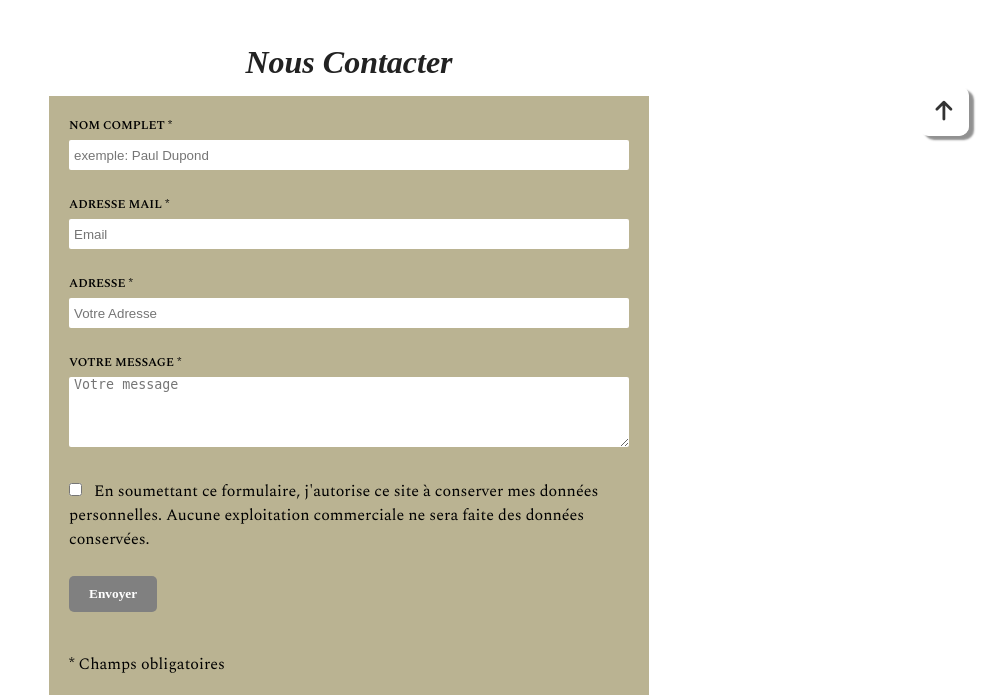
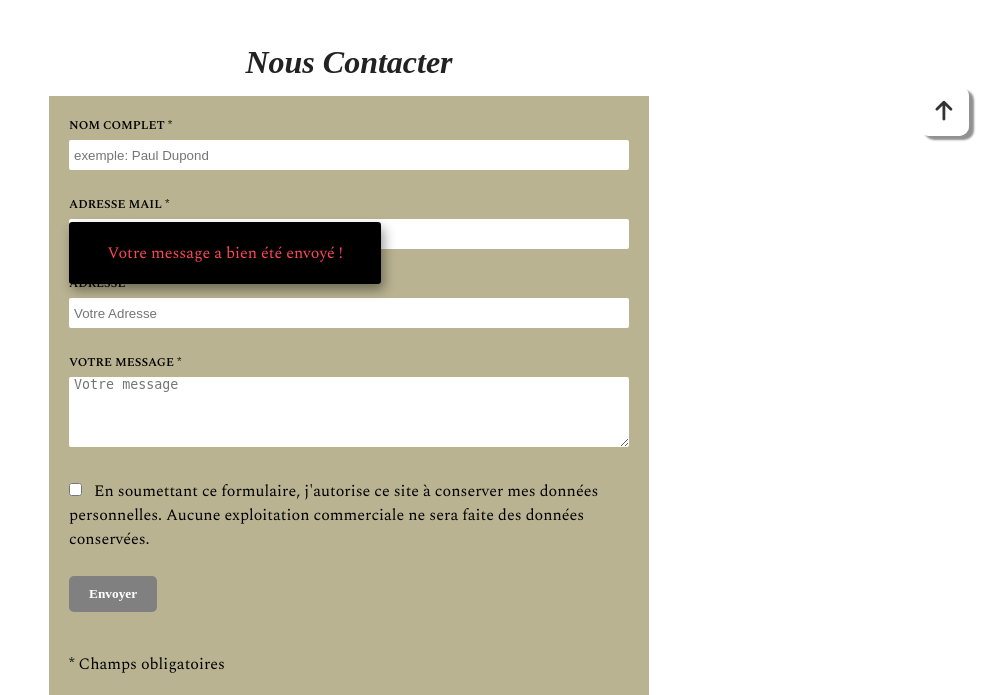
Before and after one commit to bigben35/projet_Kercode, a PHP site: page /contact_Ty-Joss.php in a window 1280 px wide. Shown: the part 644-1339 px from the top of the page, without its empty margins (291-1280 px from the left). Run offline with PHP 8.4, Linux system fonts and the light colour scheme; some libraries are stand-ins or nearby versions; some web fonts are replaced.

Commit message:
ajout objets POO et modif script.js

```diff
--- a/Class/Biere.php
+++ b/Class/Biere.php
@@ -6,7 +6,7 @@ class Biere extends Alcool{
 
     public function __construct(string $image, string $nom, float $prix, string $lienPageProduit)
     {
-        parent::__construct($image, "Biere",$nom,$prix, $lienPageProduit);
+        parent::__construct($image, "Biere", $nom, $prix, $lienPageProduit);
     }
 
     public function afficherTitreCategorie(){
--- a/Class/Spi.php
+++ b/Class/Spi.php
@@ -6,7 +6,7 @@ class Spi extends Alcool{
 
     public function __construct(string $image, string $nom, float $prix, string $lienPageProduit)
     {
-        parent::__construct($image, "Spiritueux",$nom,$prix, $lienPageProduit);
+        parent::__construct($image, "Spiritueux", $nom, $prix, $lienPageProduit);
     }
 
     public function afficherTitreCategorie(){
--- a/Class/Vin.php
+++ b/Class/Vin.php
@@ -6,7 +6,7 @@ class Vin extends Alcool{
 
     public function __construct(string $image, string $nom, float $prix, string $lienPageProduit)
     {
-        parent::__construct($image, "Vin",$nom,$prix,$lienPageProduit);
+        parent::__construct($image, "Vin", $nom, $prix, $lienPageProduit);
     }
 
     public function afficherPageProduit(){
--- a/articleAlcool.php
+++ b/articleAlcool.php
@@ -19,6 +19,10 @@ $spi2 = new Spi("images/neisson.webp", "Rhum - Martinique", 49, "page_neisson.ph
 $spis = [$spi1, $spi2];
 // foreach($vins as $vin){
 //     echo $vin->__toString();
+
+$biere1 = new Biere("images/la-flemme-75cl.webp", "La Dilettante 75cl - Bière Blonde Vannes", 6.50, "page_la-flemme.php");
+$biere2 = new Biere("images/cantillon.webp", "Cantillon 75cl - Bière Fermentation spontanée Belgique", 15.50, "page_cantillon.php");
+$bieres = [$biere1, $biere2];
 // }
 // $vin2 = new Vin("VIN2IMG","Vin 2",11);
 
--- a/contact_Ty-Joss.php
+++ b/contact_Ty-Joss.php
@@ -33,6 +33,7 @@
 
 
                 <button class="send-msg">Envoyer</button>
+                <div id="notification">Votre message a bien été envoyé !</div>
                 <p class="asterix">* Champs obligatoires</p>
 
 
--- a/script.js
+++ b/script.js
@@ -6,16 +6,18 @@ adresse.addEventListener('input', displayAddress)
 
 
 function displayAddress() {
-
+    listeAdresse.innnerHTML = "";
     fetch("https://api-adresse.data.gouv.fr/search/?q=" + adresse.value + "&limit=6&autocomplete=1")
     .then(response => response.json())
     .then(data => {
+        listeAdresse.innerHTML = "";
         let adresses = data.features;
         // console.log(adresses);
 
         if (adresse.value) {
-            listeAdresse.innnerHTML = "";
+
             adresses.forEach(element => {
+
                 let li = document.createElement('li');
                 li.classList.add('form-list')
                 listeAdresse.appendChild(li);
@@ -23,6 +25,7 @@ function displayAddress() {
 
                 li.addEventListener('click', () => {
                     adresse.value = element.properties.label;
+                    listeAdresse.innerHTML = "";
                 })
                 listeAdresse.appendChild(li);
              } );
@@ -38,12 +41,26 @@ function displayAddress() {
 
 
 
-button = document.querySelector('.send-msg');
+let button = document.querySelector('.send-msg');
 // console.log(button);
 checkbox = document.getElementById('autorisation');
-console.log(checkbox);
+// console.log(checkbox);
 
 checkbox.addEventListener('click', () => {
     button.classList.toggle('active');
     // button.classList.remove('send-msg:hover');
 })
+
+// let toast = document.querySelector('#notification');
+// button.addEventListener("click", () => {
+//     toast.classList.add("show");
+//     setTimeout(() => {
+//       toast.classList.remove("show");
+//     }, 4000);
+//   });
+
+if(checkbox === true){
+    button.addEventListener('click', () => {
+    alert('Message');
+})
+}
--- a/style.css
+++ b/style.css
@@ -615,6 +615,20 @@ a:hover.two-lines::after {
   background-color: var(--orange);
 }
 
+#notification{
+  position: fixed;
+  bottom: -8rem;
+  color: #ff4754;
+  background: #000;
+  padding: 1.2rem 2.4rem;
+  border-radius: 0.2rem;
+  box-shadow: 3px 6px 12px rgba(0, 0, 0, 0.4);
+  transition: all 0.4s;
+}
+#notification.show {
+  bottom: 2rem;
+}
+
 /* -------------------MAP CAVE------------------------ */
 .bloc-img {
   height: 300px;
```
Also changed, not shown: boutique_Ty-Joss.php (+21 -9 lines).
